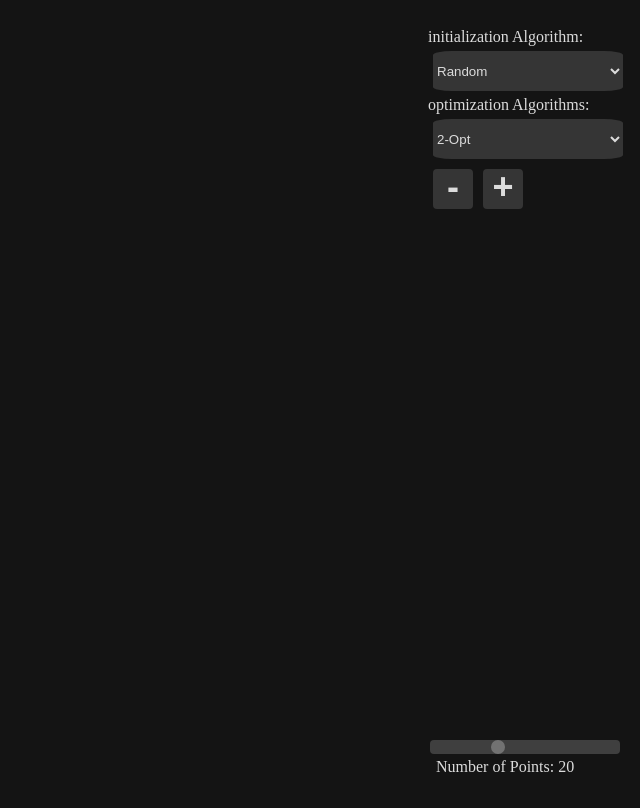
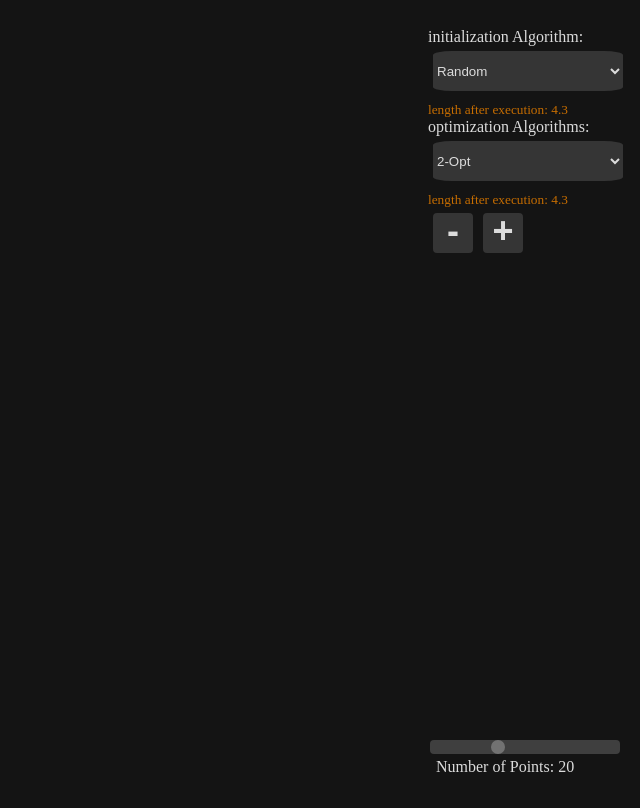
Before and after one commit to jon-of-us/traveling-salesman, a Svelte app: page / in a window 1280 px wide. Shown: the whole page, without its empty margins (640-1280 px from the left). Built offline with nearby package versions, Linux system fonts and the light colour scheme.

Commit message:
unsuccessfully tried to add length labels

```diff
--- a/src/App.svelte
+++ b/src/App.svelte
@@ -14,10 +14,13 @@
     let data = new Data();
     let runs = 0;
     $: {
+        $input_store.length = [];
         data.adjustNumberOfNodes($input_store.nPoints);
+        $input_store.length.push(data.totalLength());
         runAll(data, $input_store.initAlgo);
         for (let algo of $input_store.optimAlgoStack) {
             runAll(data, algo);
+            $input_store.length.push(data.totalLength());
         }
         data = data;
         runs += 1;
--- a/src/input/algo_stack/AlgoSelector.svelte
+++ b/src/input/algo_stack/AlgoSelector.svelte
@@ -11,6 +11,7 @@
     export let selectedOption: string;
     export let algoOptions: string[];
     export let algoDescription: (arg0: any) => string;
+    export let length: number | string;
 </script>
 
 <!-- HTML structure for the dropdown -->
@@ -29,6 +30,11 @@
             >
         {/each}
     </select>
+    <sub
+        >length after execution: {typeof length == "number"
+            ? Math.round(length * 100) / 100
+            : length}</sub
+    >
 </div>
 
 <style lang>
@@ -42,4 +48,7 @@
         border: none;
         outline: none;
     }
+    sub {
+        color: #c66d00;
+    }
 </style>
--- a/src/input/algo_stack/AlgoStack.svelte
+++ b/src/input/algo_stack/AlgoStack.svelte
@@ -10,6 +10,7 @@
         algoDescription,
     } from "../../algos/algo_utils";
     import { fontColor } from "../../global_settings";
+    import { input_store } from "../input_store";
 
     export let initAlgo: initAlgoLabel;
     export let optimAlgoStack: optimAlgoLabel[];
@@ -32,13 +33,15 @@
         algoOptions={[...initAlgoLabels.values()]}
         bind:selectedOption={initAlgo}
         {algoDescription}
+        length={$input_store.length[0]}
     />
     <div style:color={fontColor}>optimization Algorithms:</div>
-    {#each optimAlgoStack as optim}
+    {#each optimAlgoStack as optim, i}
         <AlgoSelector
             algoOptions={[...optimAlgoLabels.values()]}
             bind:selectedOption={optim}
             {algoDescription}
+            length={$input_store.length[i + 1]}
         />
     {/each}
     <div class="buttons">
--- a/src/input/input_store.ts
+++ b/src/input/input_store.ts
@@ -6,4 +6,5 @@ export const input_store = writable({
     nPoints: 20,
     initAlgo: initAlgoLabels[0],
     optimAlgoStack: [optimAlgoLabels[0]] as optimAlgoLabel[],
+    length: ["?", "?"] as (number | "?")[],
 });
```
